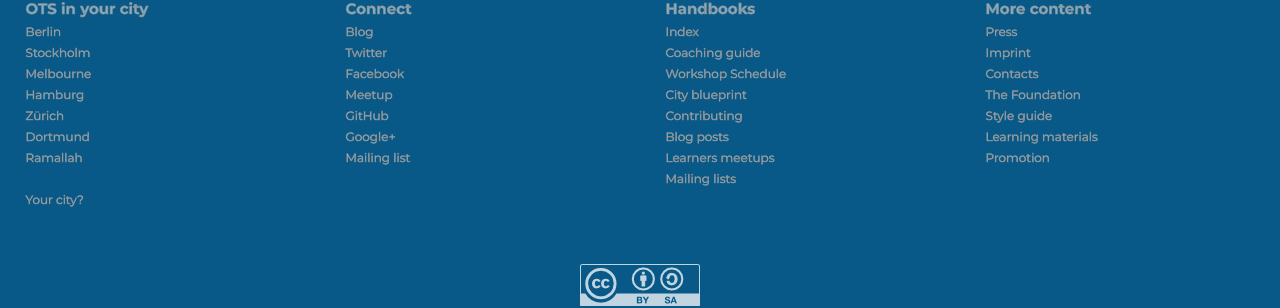
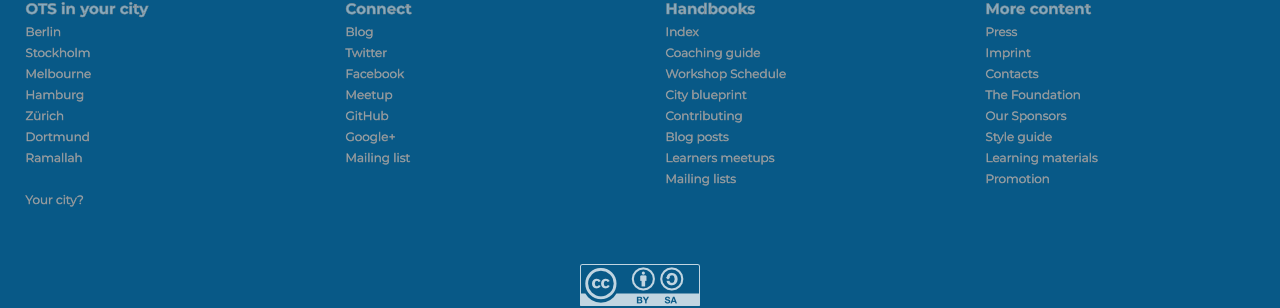
Before and after one commit to OpenTechSchool/www.opentechschool.org, a Jekyll site: the page built from index.html, in a window 1280 px wide. Shown: the part 1708-2016 px from the top of the page. Built offline with Jekyll 4.4.1, drawn with Linux system fonts in a browser that asks for light colours; nearby versions of some CDN libraries.

Commit message:
link sponsors

```diff
--- a/_includes/_footer.html
+++ b/_includes/_footer.html
@@ -109,6 +109,9 @@
               <a href="/foundation/">The Foundation</a>
             </li>
             <li>
+              <a href="/sponsors.html">Our Sponsors</a>
+            </li>
+            <li>
               <a href="/handbooks/styles.html">Style guide</a>
             </li>
             <li>
```
